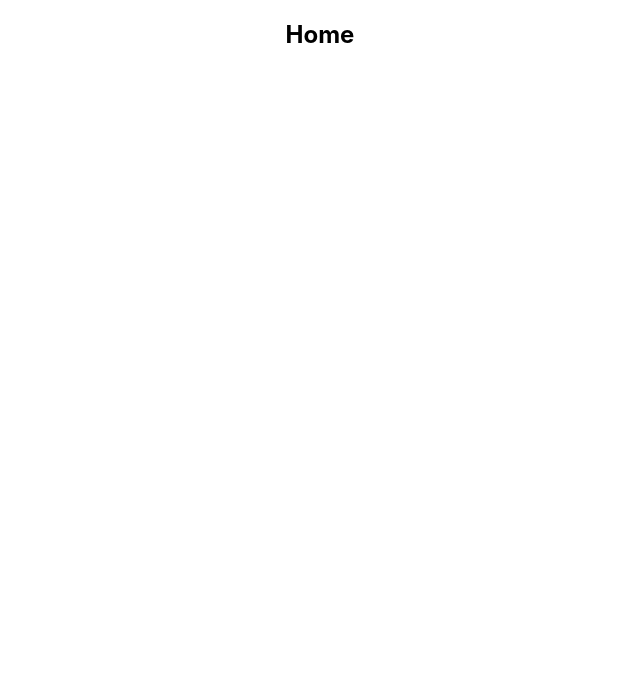
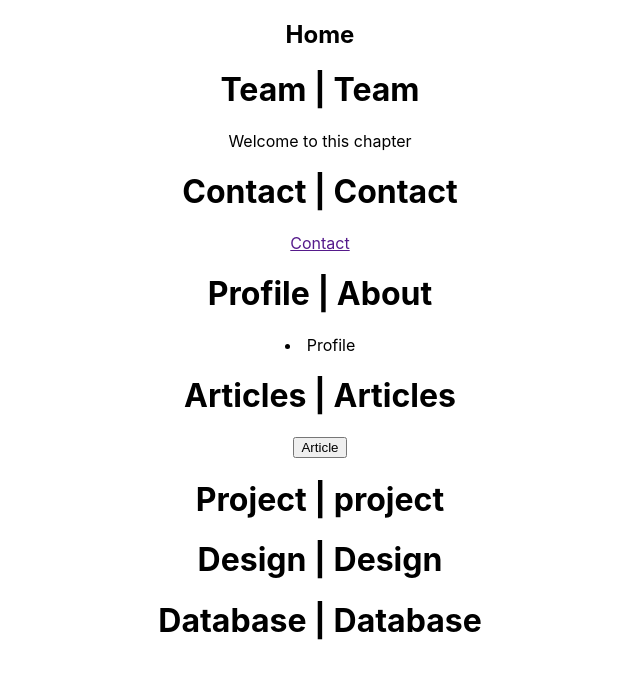
Before and after one commit to DilshadGit/DillRJS, a React (Create React App) app in the folder tutorials/: page / in a window 1280 px wide. Shown: the top 678 px of the page, without its empty margins (320-960 px from the left). Built offline with nearby package versions, Linux system fonts and the light colour scheme.

Commit message:
Define props and show how props it wors as an object explain in props.md step by step.

```diff
--- a/tutorials/src/App.js
+++ b/tutorials/src/App.js
@@ -4,13 +4,29 @@ import './App.css';
 import DivComponent from './components/Greet';
 import Welcome from './components/Welcome';
 import Hello from './components/Hello';
+import Greet from "./components/Greet";
 
 function App() {
   return (
     <div className="App">
       {/*<DivComponent />*/}
-      {/*  <Welcome />*/}
-            <Hello />
+
+        <Hello />
+        <Greet name="Team" heroName="Team">
+            <p>Welcome to this chapter</p>
+        </Greet>
+            <Greet name="Contact" heroName="Contact">
+                <a href="">Contact</a>
+            </Greet>
+            <Greet name="Profile" heroName="About">
+                <li>Profile</li>
+            </Greet>
+            <Greet name="Articles" heroName="Articles">
+                <button>Article</button>
+            </Greet>
+           <Welcome name="Project" heroName="project"></Welcome>
+           <Welcome name="Design" heroName="Design"></Welcome>
+           <Welcome name="Database" heroName="Database"></Welcome>
     </div>
   );
 }
--- a/tutorials/src/components/Greet.js
+++ b/tutorials/src/components/Greet.js
@@ -7,6 +7,14 @@ import React from 'react'
 // }
 
 // This is ES6 librally
-const Greet = () => <h1>Welcome to Tutorial from components!</h1>;
+const Greet = (props) => {
+    console.log(props)
+    return (
+        <div>
+            <h1>{props.name} | {props.heroName}</h1>
+            <p>{props.children}</p>
+        </div>
+    );
+}
 
 export default Greet;
--- a/tutorials/src/components/Welcome.js
+++ b/tutorials/src/components/Welcome.js
@@ -2,8 +2,8 @@ import React, { Component } from 'react'
 
 class Welcome extends Component {
     render() {
-        return <h1>Class component!</h1>;
+        return <h1>{this.props.name} | {this.props.heroName}</h1>;
     }
 }
 
-export default Welcome;
+export default Welcome
```
Also changed, not shown: 2 other files (tests, documents, lock files or other folders).
